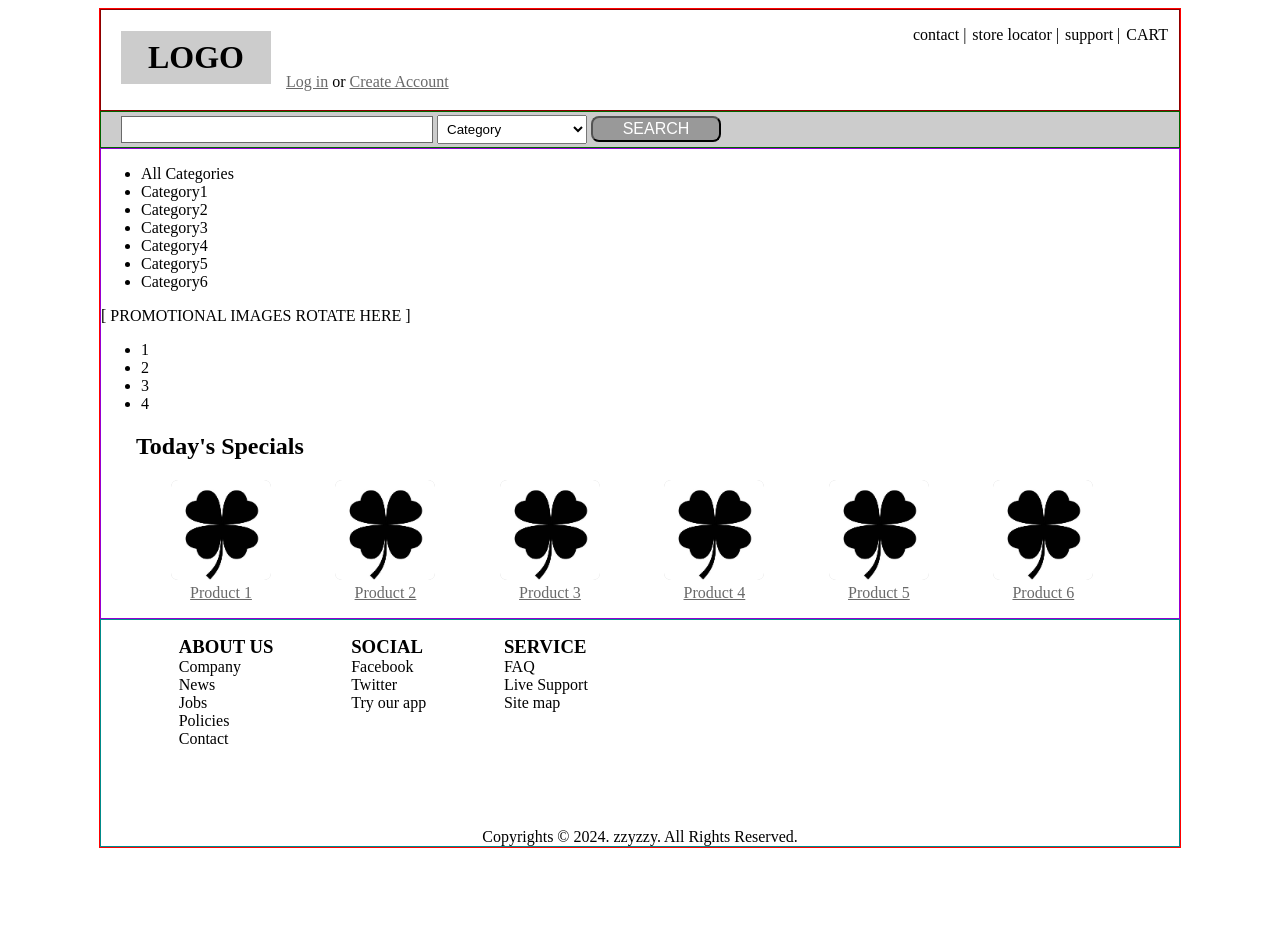
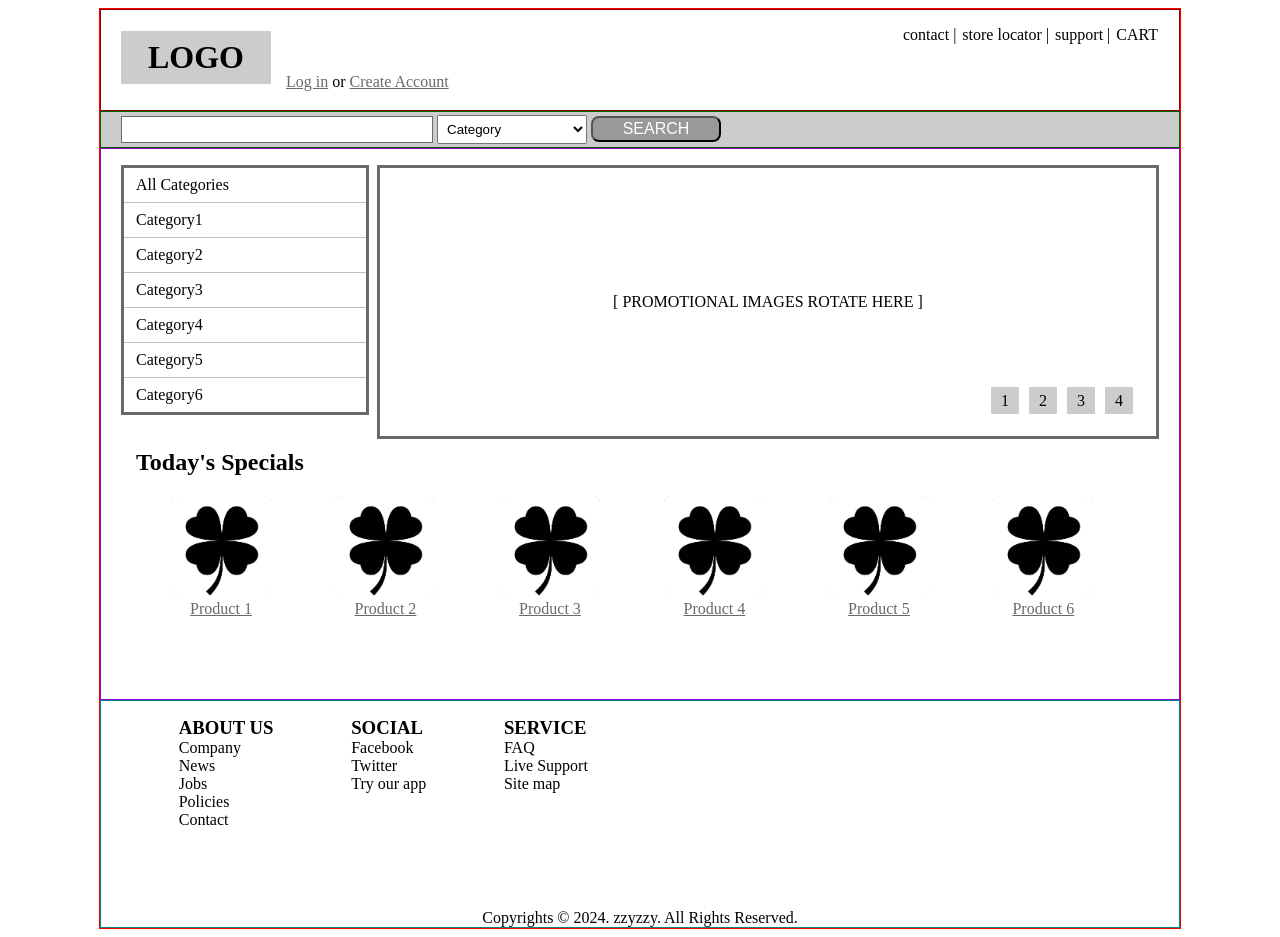
Before and after one commit to yoon741/frontends, a FastAPI app: page /html/project1 in a window 1280 px wide. Before the commit the page ends 848 px from the top, so only its background shows below. Run offline with FastAPI, Linux system fonts and the light colour scheme.

Commit message:
프로젝트 실습 - main : aside, benner 배치

```diff
--- a/views/templates/html/10project1.html
+++ b/views/templates/html/10project1.html
@@ -16,7 +16,7 @@
             text-align: center; padding: 8px 0;
             margin-left: 20px; float: left; }
 
-        header ul { list-style: none; padding: 0; float: right; margin-right: 10px }
+        header ul { list-style: none; padding: 0; float: right; margin-right: 20px }
         header ul li { display: inline-block; padding: 0 1px; }
         header ul li:after { content: ' |'; }
         header ul li:last-child:after { content: '';  }
@@ -39,7 +39,22 @@
         main { border: 1px solid darkviolet; }
 
         /* section #1 */
-        section:first-child
+        section:first-child { height: 280px; }
+        aside { width: 23%; float: left; margin-left: 20px;
+            }
+        aside ul { border: 3px solid dimgray; list-style: none; padding: 0; }
+        aside li { padding: 8px 12px; border-bottom: 1px solid silver; }
+        aside li:last-child { border: none; }
+
+
+        #banner { width: 72%; float: right; margin-right: 20px;
+            border: 3px solid dimgray; margin-top: 16px; height: 268px; }
+        #banner p { text-align: center; margin-top: 125px; }
+        #banner ul { list-style: none; padding: 0; float: right; margin:65px 18px; }
+        #banner ul li { display: inline; padding:5px 10px;
+                background: #cccccc; margin:5px; }
+
+
 
         /* section #2 */
         section:last-child { height: 250px; }
@@ -59,7 +74,7 @@
         footer ul { float: left; list-style: none;
             margin-bottom: 80px; margin-left: 3.5%; }
         footer ul h3 { margin: 0; }
-        footer .copy { text-align: center; }
+        footer .copy { text-align: center;}
 
 
     </style>
@@ -104,7 +119,7 @@
                 <ul><li>1</li><li>2</li><li>3</li><li>4</li></ul>
             </div>
         </section>
-        <section>
+        <section class="clear">
             <div id="products">
                 <h2>Today's Specials</h2>
                 <ul>
```
